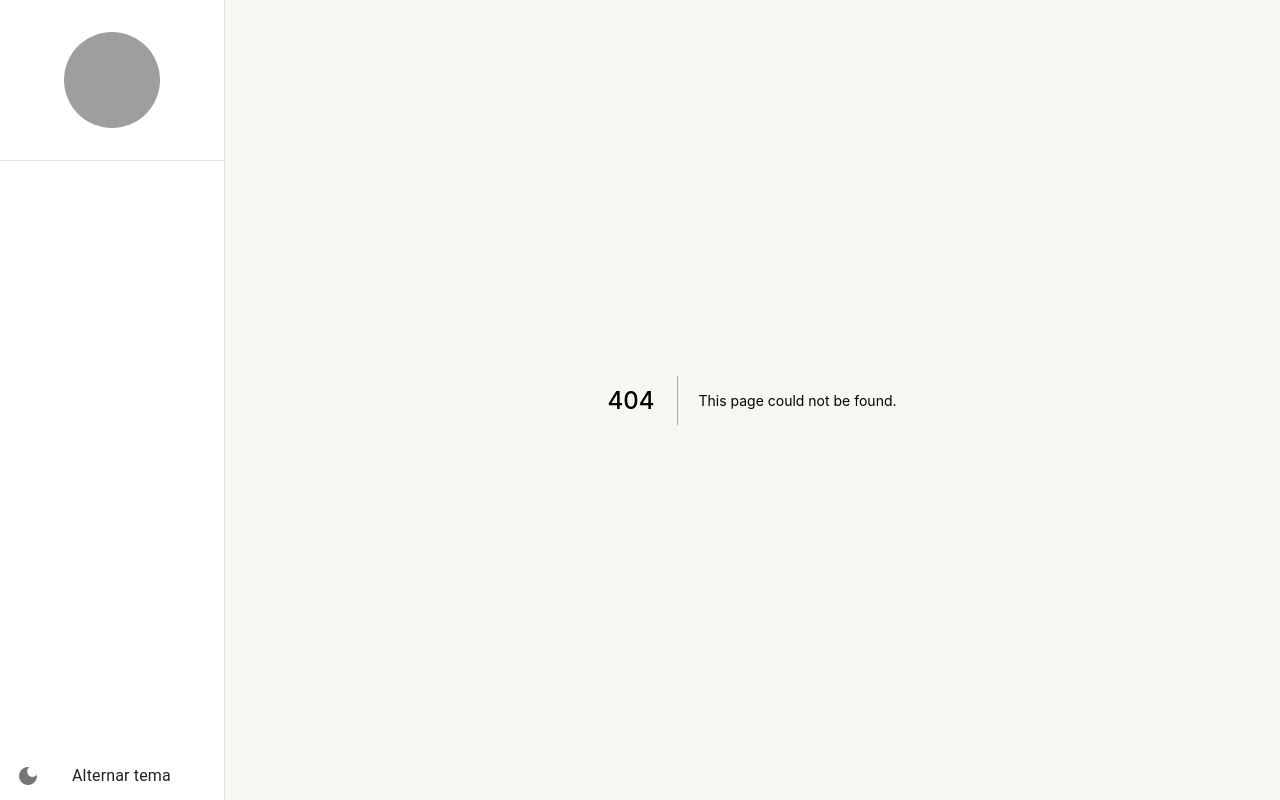
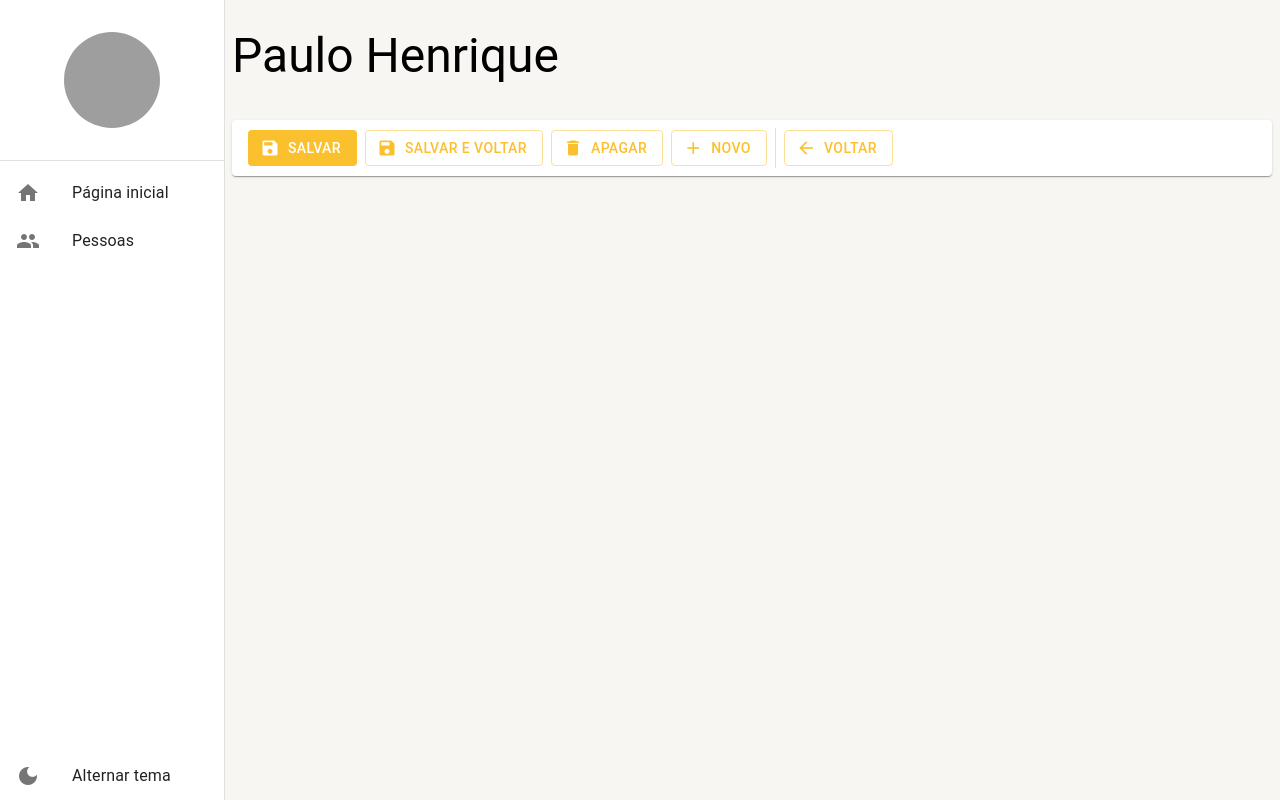
Before and after one commit to pauloh-andrade/crud-next-material-ui5, a Next.js app: page /pessoa/1 in a window 1280 px wide. Before the commit this address had no page. Built offline with nearby package versions, Linux system fonts and the light colour scheme; data requests are answered from the project's data file; grey boxes are pictures that could not be loaded.

Commit message:
feat: create and update layout | delete pessoa

```diff
--- a/src/componnents/ferramentasDeDetalhe/FerramentasDeDetalhe.jsx
+++ b/src/componnents/ferramentasDeDetalhe/FerramentasDeDetalhe.jsx
@@ -5,7 +5,7 @@ export const FerramentasDeDetalhe = ({
 	mostrarBotaoNovo = true,
 	mostrarBotaoApagar = true,
 	mostrarBotaoSalvar = true,
-	mostrarBotaoSalvarEVoltar = false,
+	mostrarBotaoSalvarEVoltar = true,
 	mostrarBotaoVoltar = true,
 
 	mostrarBotaoNovoCarregando = false,
@@ -35,7 +35,12 @@ export const FerramentasDeDetalhe = ({
 			alignItems="center"
 			component={Paper}>
 			{mostrarBotaoSalvar && !mostarBotaoSalvarCarregando && (
-				<Button color="primary" variant="contained" startIcon={<Icon>save</Icon>} disableElevation>
+				<Button
+					color="primary"
+					variant="contained"
+					startIcon={<Icon>save</Icon>}
+					onClick={aoClicarEmSalvar}
+					disableElevation>
 					<Typography variant="button" whiteSpace="nowrap" textOverflow="ellipsis" overflow="hidden">
 						Salvar
 					</Typography>
@@ -43,7 +48,12 @@ export const FerramentasDeDetalhe = ({
 			)}
 			{mostarBotaoSalvarCarregando && <Skeleton width={110} height={60} />}
 			{mostrarBotaoSalvarEVoltar && !mostrarBotaoSalvarEVoltarCarregando && !smDown && !mdDown && (
-				<Button color="primary" variant="outlined" startIcon={<Icon>save</Icon>} disableElevation>
+				<Button
+					color="primary"
+					variant="outlined"
+					startIcon={<Icon>save</Icon>}
+					onClick={aoClicarEmSalvarEVoltar}
+					disableElevation>
 					<Typography variant="button" whiteSpace="nowrap" textOverflow="ellipsis" overflow="hidden">
 						Salvar e voltar
 					</Typography>
@@ -51,7 +61,12 @@ export const FerramentasDeDetalhe = ({
 			)}
 			{mostrarBotaoSalvarEVoltarCarregando && !smDown && !mdDown && <Skeleton width={170} height={60} />}
 			{mostrarBotaoApagar && !mostrarBotaoApagarCarregando && (
-				<Button color="primary" variant="outlined" startIcon={<Icon>delete</Icon>} disableElevation>
+				<Button
+					color="primary"
+					variant="outlined"
+					startIcon={<Icon>delete</Icon>}
+					onClick={aoClicarEmApagar}
+					disableElevation>
 					<Typography variant="button" whiteSpace="nowrap" textOverflow="ellipsis" overflow="hidden">
 						Apagar
 					</Typography>
@@ -59,7 +74,12 @@ export const FerramentasDeDetalhe = ({
 			)}
 			{mostrarBotaoApagarCarregando && <Skeleton width={110} height={60} />}
 			{mostrarBotaoNovo && !mostrarBotaoNovoCarregando && !smDown && (
-				<Button color="primary" variant="outlined" startIcon={<Icon>add</Icon>} disableElevation>
+				<Button
+					color="primary"
+					variant="outlined"
+					startIcon={<Icon>add</Icon>}
+					onClick={aoClicarEmNovo}
+					disableElevation>
 					<Typography variant="button" whiteSpace="nowrap" textOverflow="ellipsis" overflow="hidden">
 						{textoBotaoNovo}
 					</Typography>
@@ -72,7 +92,12 @@ export const FerramentasDeDetalhe = ({
 				)}
 
 			{mostrarBotaoVoltar && !mostrarBotaoVoltarCarregando && (
-				<Button color="primary" variant="outlined" startIcon={<Icon>arrow_back</Icon>} disableElevation>
+				<Button
+					color="primary"
+					variant="outlined"
+					startIcon={<Icon>arrow_back</Icon>}
+					onClick={aoClicarEmVoltar}
+					disableElevation>
 					<Typography variant="button" whiteSpace="nowrap" textOverflow="ellipsis" overflow="hidden">
 						voltar
 					</Typography>
--- /dev/null
+++ b/src/pages/pessoa/[id].jsx
@@ -0,0 +1,69 @@
+import { useRouter } from 'next/router';
+import { useEffect, useState } from 'react';
+import { FerramentasDeDetalhe } from '../../componnents';
+import { PessoaService } from '../../services/api/pessoas/PessoasService';
+import LayoutBase from '../../layout/LayoutBase';
+import { LinearProgress } from '@mui/material';
+
+const DetalheDePessoas = () => {
+	const router = useRouter();
+	const id = router.query.id;
+
+	const [isLoading, setIsLoading] = useState(false);
+	const [nome, setNome] = useState(false);
+
+	useEffect(() => {
+		if (id !== 'nova') {
+			setIsLoading(true);
+			PessoaService.getById(id).then(result => {
+				setIsLoading(false);
+				if (result instanceof Error) {
+					alert(result.message);
+					router.push('/pessoa');
+				} else {
+					setNome(result.nomeCompleto);
+					console.log(result);
+				}
+			});
+		}
+	}, [id]);
+
+	const handleSave = () => {
+		console.log('save');
+	};
+
+	const handleDelete = id => {
+		if (confirm('Tem certeza que deseja apagar?')) {
+			PessoaService.deleteById(id).then(result => {
+				if (result instanceof Error) {
+					alert(result.message);
+				} else {
+					alert('registro apagado com sucesso');
+					router.push('/pessoa');
+				}
+			});
+		}
+	};
+
+	return (
+		<LayoutBase
+			titulo={id === 'nova' ? 'Cadastrar Pessoa' : nome}
+			barraDeFerramentas={
+				<FerramentasDeDetalhe
+					textBoataoNovo="Nova"
+					mostrarBotaoSalvarEFechar
+					mostrarBotaoNovo={router.query.id !== 'nova'}
+					mostrarBotaoApagar={router.query.id !== 'nova'}
+					aoClicarEmSalvar={() => handleSave()}
+					aoClicarEmSalvarEVoltar={() => handleSave()}
+					aoClicarEmApagar={() => handleDelete(Number(id))}
+					aoClicarEmNovo={() => router.push('/pessoa/nova')}
+					aoClicarEmVoltar={() => router.push('/pessoa')}
+				/>
+			}>
+			{isLoading && <LinearProgress variant="indeterminate" />}
+		</LayoutBase>
+	);
+};
+
+export default DetalheDePessoas;
--- a/src/services/api/pessoas/PessoasService.jsx
+++ b/src/services/api/pessoas/PessoasService.jsx
@@ -17,11 +17,20 @@ const getAll = async (page = 1, filter = '') => {
 		return new Error(error.message || 'Erro ao listar os registros.');
 	}
 };
+
 const getById = async id => {
 	try {
-		const urlRelativa = `/pessoas/${id}`;
-		const { data } = await Api.get(urlRelativa);
-	} catch (erros) {}
+		const { data } = await Api.get(`/pessoas/${id}`);
+
+		if (data) {
+			return data;
+		}
+
+		return new Error('Erro ao consultar o registro.');
+	} catch (error) {
+		console.error(error);
+		return new Error(error.message || 'Erro ao consultar o registro.');
+	}
 };
 const create = async () => {};
 const updateById = async () => {};
```
Also changed, not shown: src/pages/pessoa/index.jsx (renamed from src/pages/pessoas/index.jsx, +4 -3 lines), .prettierrc.yaml.
